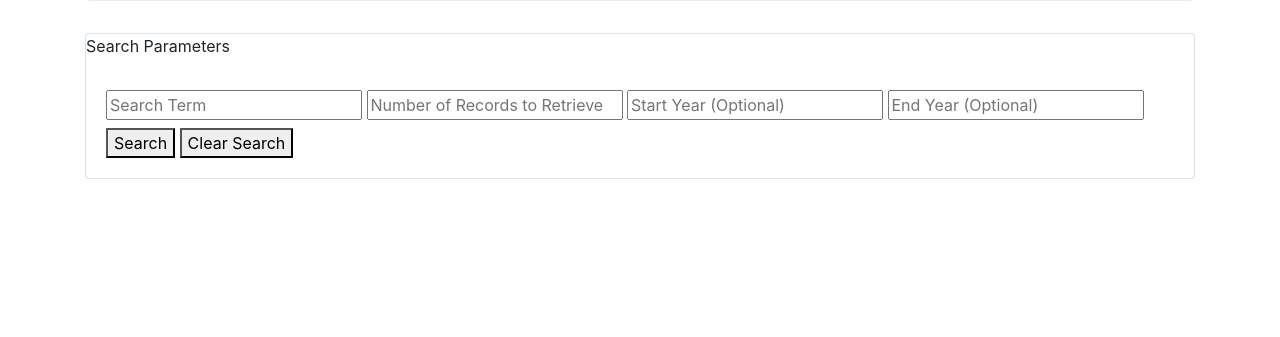
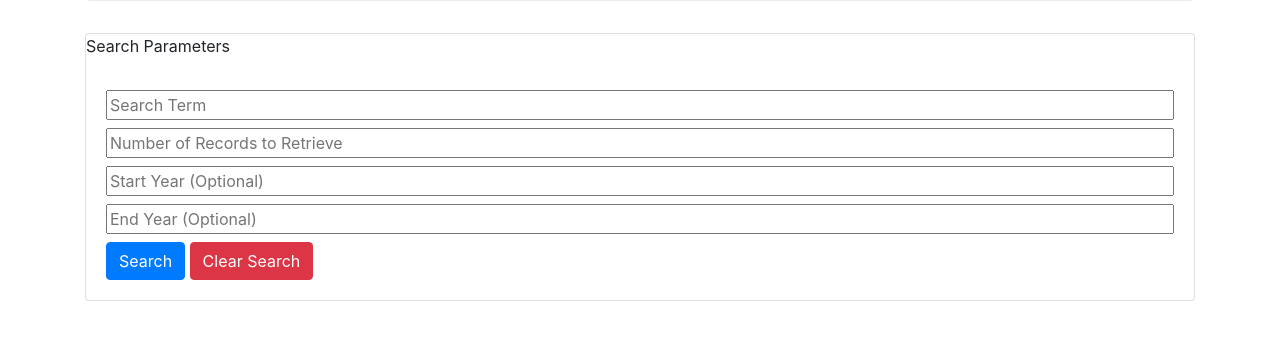
Before and after one commit to drukelly-zz/nyt-class-activity, a plain HTML site: page index.html in a window 1280 px wide. Shown: the part 183-520 px from the top of the page. Drawn offline with nearby package versions, Linux system fonts and the light colour scheme; no server answers.

Commit message:
layout update

```diff
--- a/index.html
+++ b/index.html
@@ -21,21 +21,32 @@
     <div class="card">
       <div class="card-title">Search Parameters</div>
       <div class="card-body">
-        <label for="">
-          <input type="text" id="searchField" placeholder="Search Term">
-        </label>
-        <label for="">
-          <input type="text" id="numOfRecords" placeholder="Number of Records to Retrieve">
-        </label>
-        <label for="">
-          <input type="text" id="startYear" placeholder="Start Year (Optional)">
-        </label>
-        <label for="">
-          <input type="text" id="endYear" placeholder="End Year (Optional)">
-        </label>
-        <button id="btnSearch">Search</button>
-        <button id="btnClear">Clear Search</button>
-
+        <div class="row">
+          <label class="col">
+            <input type="text" id="searchField" placeholder="Search Term" class="w-100">
+          </label>
+        </div>
+        <div class="row">
+          <label class="col">
+            <input type="text" id="numOfRecords" placeholder="Number of Records to Retrieve" class="w-100">
+          </label>
+        </div>
+        <div class="row">
+          <label class="col">
+            <input type="text" id="startYear" placeholder="Start Year (Optional)" class="w-100">
+          </label>
+        </div>
+        <div class="row">
+          <label class="col">
+            <input type="text" id="endYear" placeholder="End Year (Optional)" class="w-100">
+          </label>
+        </div>
+        <div class="row">
+          <div class="col">
+            <button id="btnSearch" class="btn btn-primary">Search</button>
+            <button id="btnClear" class="btn btn-danger">Clear Search</button>
+          </div>
+        </div>
       </div>
     </div>
 
```
